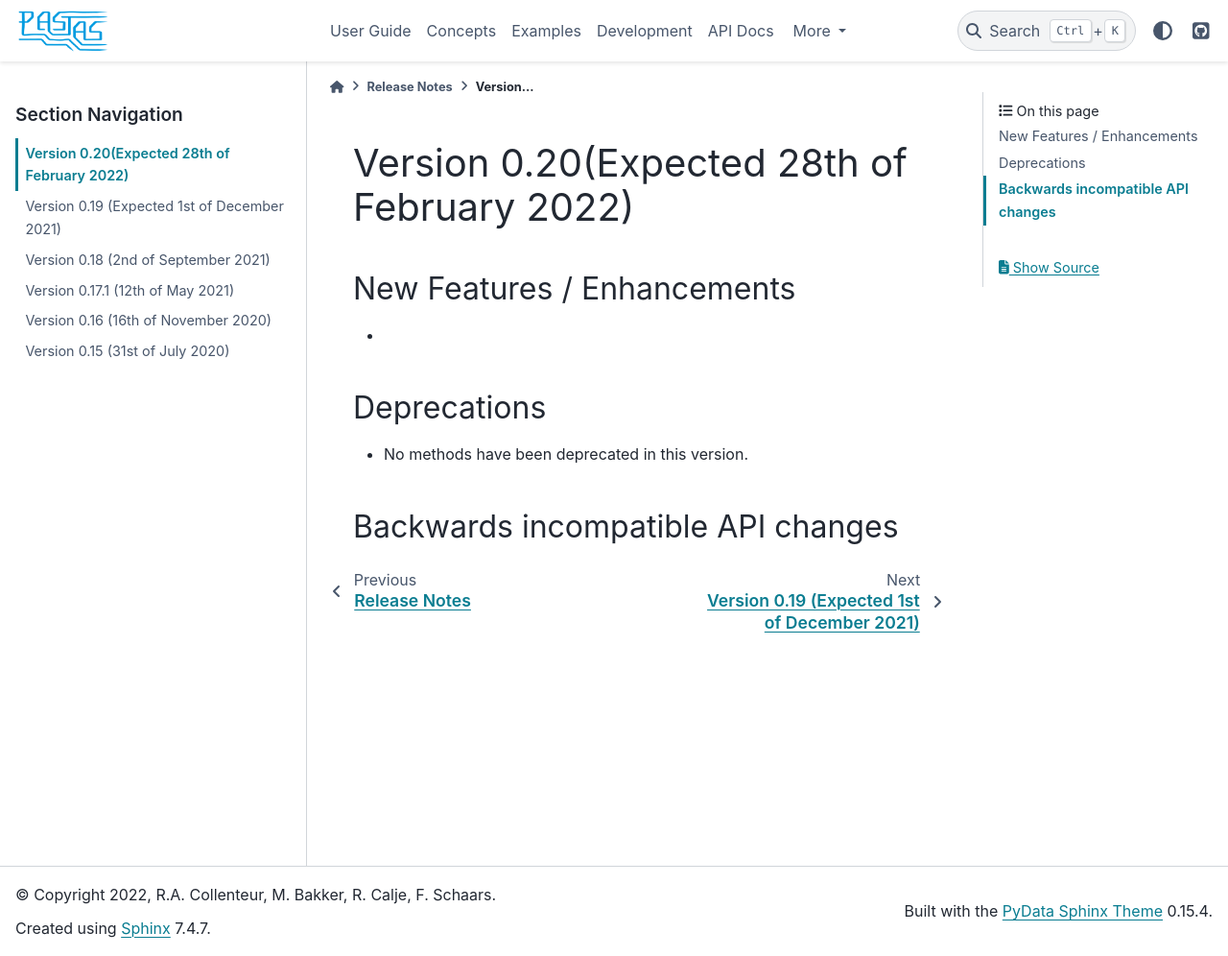
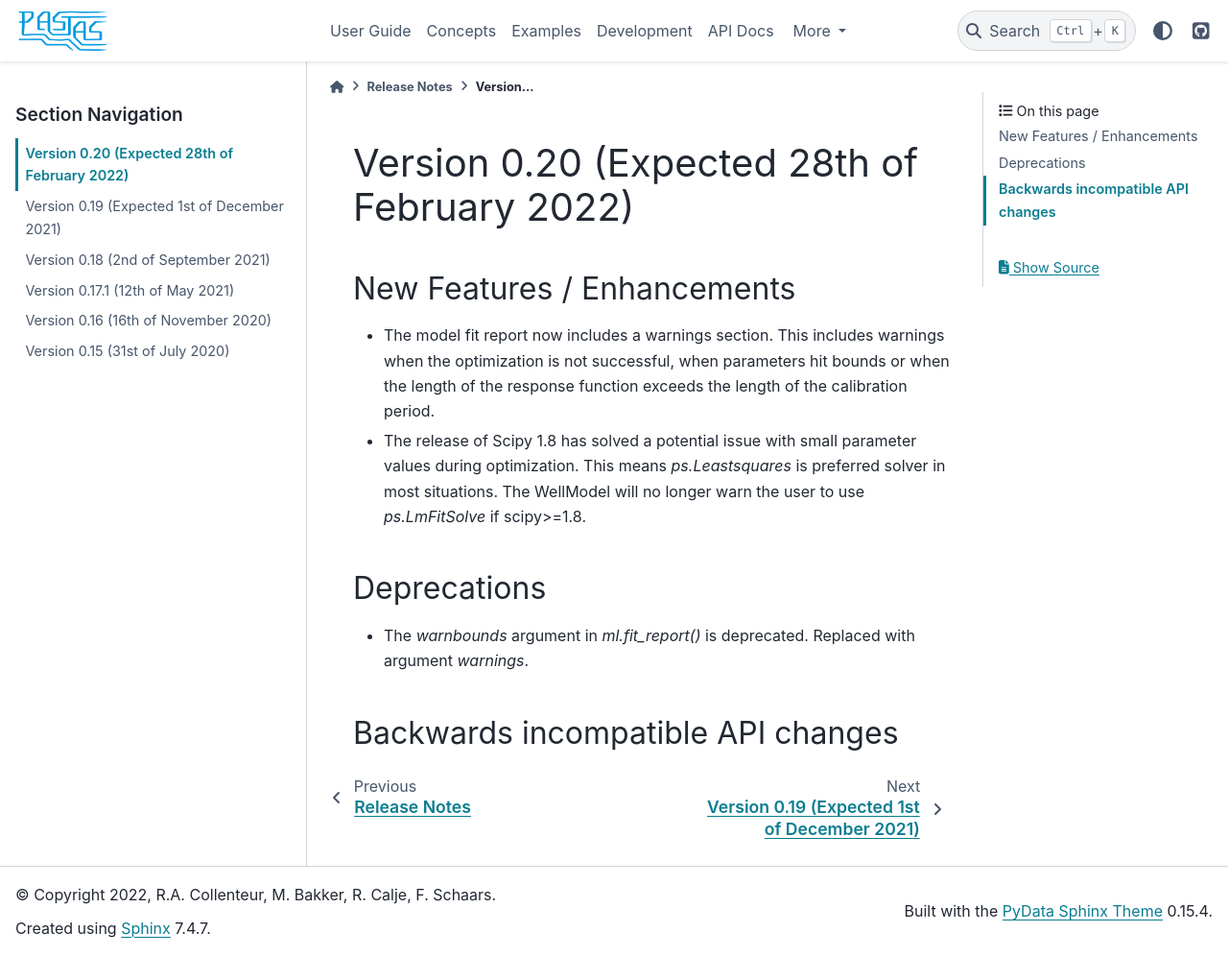
Before and after one commit to pastas/pastas, a Sphinx documentation site: the page built from doc/releases/release_0.20.rst, in a window 1280 px wide and 996 px high. Shown: the whole window at 96% size. Built offline with Sphinx 7.4.7 and the PyData theme 0.15.4, drawn with Linux system fonts in a browser that asks for light colours.

Commit message:
update release notes

```diff
--- a/doc/releases/release_0.20.rst
+++ b/doc/releases/release_0.20.rst
@@ -1,15 +1,23 @@
-Version 0.20(Expected 28th of February 2022)
+Version 0.20 (Expected 28th of February 2022)
 ---------------------------------------------
 
 New Features / Enhancements
 ***************************
 
--
+- The model fit report now includes a warnings section. This includes warnings
+  when the optimization is not successful, when parameters hit bounds or when the
+  length of the response function exceeds the length of the calibration period.
+- The release of Scipy 1.8 has solved a potential issue with small parameter
+  values during optimization. This means `ps.Leastsquares` is preferred solver in
+  most situations. The WellModel will no longer warn the user to use
+  `ps.LmFitSolve` if scipy>=1.8.
+
 
 Deprecations
 ************
 
-- No methods have been deprecated in this version.
+- The `warnbounds` argument in `ml.fit_report()` is deprecated. Replaced with
+  argument `warnings`.
 
 Backwards incompatible API changes
 **********************************
```
